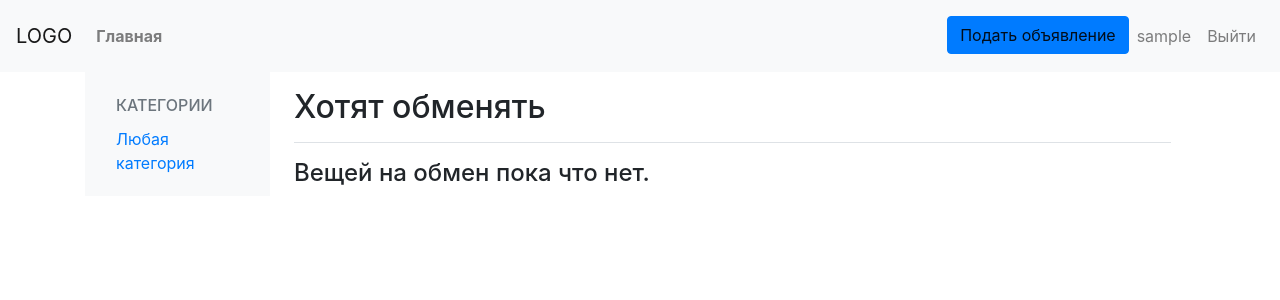
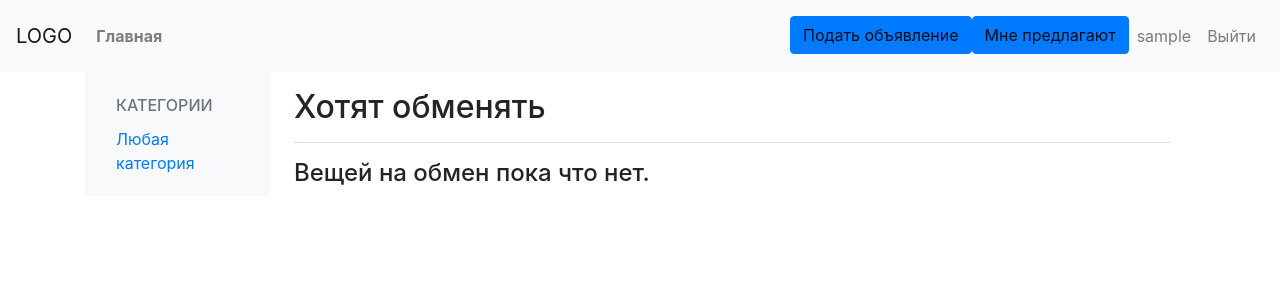
Before and after one commit to crazyinterns/swap_items, a Django app: page / in a window 1280 px wide. Shown: the top 300 px of the page. Run offline with Django 3.2, Linux system fonts and the light colour scheme; the visitor is signed in with stand-in values (Sample User, id 1); data that the repository does not hold is empty; parts of the project's set-up code (start-up, migrations or seed data) failed here and were passed over.

Commit message:
Add link to offers in header

```diff
--- a/templates/base.html
+++ b/templates/base.html
@@ -25,6 +25,9 @@
 
                     <li class="nav-item">
                       <a class="btn btn-primary" href="{% url 'new_item' %}">Подать объявление</a>
+                    </li>
+                    <li class="nav-item">
+                      <a class="btn btn-primary" href="{% url 'offers' %}">Мне предлагают</a>
                     </li>
                     <li class="nav-item">
                         <a  class="nav-link" href="{% url 'profile' pk=request.user.id %}">{{ user.username }}</a>
```
